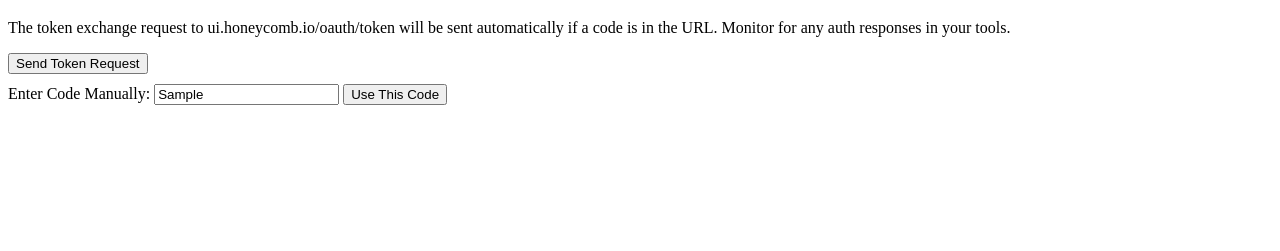
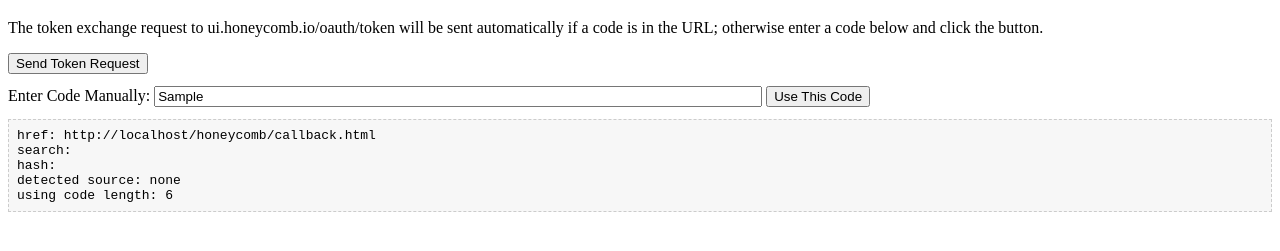
Before and after one commit to NikhilkaushikOp/postmessage, a plain HTML site: page honeycomb/callback.html in a window 1280 px wide. Both pictures are taken after typing "Sample" into the empty fields and a click on the button "Send Token Request". Shown: the part 61-312 px from the top of the page. Drawn offline with Linux system fonts and the light colour scheme; no server answers.

Commit message:
Update callback.html

```diff
--- a/honeycomb/callback.html
+++ b/honeycomb/callback.html
@@ -1,27 +1,31 @@
 <!DOCTYPE html>
 <html lang="en">
 <head>
-    <meta charset="UTF-8">
-    <meta name="viewport" content="width=device-width, initial-scale=1.0">
+  <meta charset="utf-8" />
+  <meta name="viewport" content="width=device-width, initial-scale=1" />
   <title>Honeycomb OAuth Token Exchange</title>
 </head>
 <body>
   <h1>OAuth Token Exchange Automation</h1>
-    <p>The token exchange request to ui.honeycomb.io/oauth/token will be sent automatically if a code is in the URL. Monitor for any auth responses in your tools.</p>
+  <p>The token exchange request to ui.honeycomb.io/oauth/token will be sent automatically if a code is in the URL; otherwise enter a code below and click the button.</p>
 
-    <button onclick="sendTokenRequest()" id="send-btn">Send Token Request</button>
-    <div id="token-display" style="margin-top: 20px; padding: 10px; border: 1px solid #ccc; display: none;">
-        <strong>Access Token:</strong>
-        <textarea id="access-token" readonly rows="4" cols="80"></textarea>
-    </div>
-    <div id="manual-code-input" style="margin-top: 10px; display: none;">
+  <button id="send-btn" onclick="sendTokenRequest(false)">Send Token Request</button>
+
+  <div id="manual-code-input" style="margin-top:12px; display:none;">
     <label for="manual-code">Enter Code Manually:</label>
-        <input type="text" id="manual-code" placeholder="e.g., ory_ac_pgt2lEFFVI-gPiSafxN2NimQv6T7GO2P5pfoWHzv9Ec.aK9KvEJijNnfkqtSkkb9i3k_PIEplFCtoHugDWfAf_w">
-        <button onclick="sendTokenRequest()">Use This Code</button>
+    <input type="text" id="manual-code" placeholder="paste authorization code here" style="width: 600px;" />
+    <button onclick="sendTokenRequest(true)">Use This Code</button>
   </div>
 
+  <div id="token-display" style="margin-top: 16px; padding: 10px; border: 1px solid #ccc; display: none;">
+    <div><strong>Access Token:</strong></div>
+    <textarea id="access-token" readonly rows="4" cols="90"></textarea>
+  </div>
+
+  <pre id="debug" style="margin-top:12px; background:#f7f7f7; padding:8px; border:1px dashed #ccc; display:none;"></pre>
+
   <script>
-        // OAuth token exchange details
+    // OAuth token exchange constants
     const tokenUrl = 'https://ui.honeycomb.io/oauth/token';
     const clientId = 'hcaoc_01k9ckyt8aq42x6s6h28p3kw55';
     const grantType = 'authorization_code';
@@ -29,25 +33,50 @@
     const clientSecret = 'nxk384hva53821kvbmg951eqmxdb373j';
     const redirectUri = 'https://nikhilkaushikop.github.io/postmessage/honeycomb/callback';
 
-        // Extract code from URL query params
-        function getQueryParam(param) {
-            const urlParams = new URLSearchParams(window.location.search);
-            return urlParams.get(param);
+    function getCodeFromQuery() {
+      const params = new URLSearchParams(window.location.search);
+      return params.get('code') || '';
     }
 
-        // Send token request via fetch
-        async function sendTokenRequest() {
-            const code = document.getElementById('manual-code') ? document.getElementById('manual-code').value.trim() : getQueryParam('code');
+    function getCodeFromHash() {
+      const hash = window.location.hash ? window.location.hash.slice(1) : '';
+      const params = new URLSearchParams(hash);
+      return params.get('code') || '';
+    }
+
+    function detectedCode() {
+      const q = getCodeFromQuery();
+      if (q) return { code: q, source: 'query' };
+      const h = getCodeFromHash();
+      if (h) return { code: h, source: 'hash' };
+      return { code: '', source: 'none' };
+    }
+
+    async function sendTokenRequest(preferManual) {
+      const manualEl = document.getElementById('manual-code');
+      const manual = manualEl ? (manualEl.value || '').trim() : '';
+      const { code: fromUrl, source } = detectedCode();
+      const code = preferManual ? (manual || fromUrl) : (fromUrl || manual);
+
       if (!code) {
         alert('No code found in URL or manual input. Please provide a code.');
         return;
       }
 
-            const sendBtn = document.getElementById('send-btn');
-            sendBtn.disabled = true;
-            sendBtn.textContent = 'Sending...';
+      const debugEl = document.getElementById('debug');
+      debugEl.style.display = 'block';
+      debugEl.textContent =
+        'href: ' + window.location.href + '\n' +
+        'search: ' + window.location.search + '\n' +
+        'hash: ' + window.location.hash + '\n' +
+        'detected source: ' + source + '\n' +
+        'using code length: ' + code.length;
 
-            const formData = new URLSearchParams({
+      const btn = document.getElementById('send-btn');
+      btn.disabled = true;
+      btn.textContent = 'Sending...';
+
+      const body = new URLSearchParams({
         client_id: clientId,
         grant_type: grantType,
         code: code,
@@ -57,51 +86,35 @@
       });
 
       try {
-                const response = await fetch(tokenUrl, {
+        const resp = await fetch(tokenUrl, {
           method: 'POST',
-                    headers: {
-                        'Content-Type': 'application/x-www-form-urlencoded',
-                        'Accept-Encoding': 'gzip, deflate, br'
-                    },
-                    body: formData.toString()
+          headers: { 'Content-Type': 'application/x-www-form-urlencoded' },
+          body: body.toString()
         });
 
-                if (!response.ok) {
-                    throw new Error(`HTTP ${response.status}: ${response.statusText}`);
+        if (!resp.ok) {
+          throw new Error(`HTTP ${resp.status} ${resp.statusText}`);
         }
 
-                const data = await response.json();
-                const accessToken = data.access_token || 'No access_token in response';
-
-                // Display the token
-                document.getElementById('access-token').value = accessToken;
+        const data = await resp.json();
+        const token = data.access_token || 'No access_token in response';
+        document.getElementById('access-token').value = token;
         document.getElementById('token-display').style.display = 'block';
-            } catch (error) {
-                alert('Error during token exchange: ' + error.message + '\nCheck console for details.');
-                console.error('Token exchange failed:', error);
+      } catch (e) {
+        alert('Error during token exchange: ' + e.message);
+        console.error(e);
       } finally {
-                sendBtn.disabled = false;
-                sendBtn.textContent = 'Send Token Request';
+        btn.disabled = false;
+        btn.textContent = 'Send Token Request';
       }
     }
 
-        // Auto-process on load if code in URL
-        window.onload = function() {
-            const code = getQueryParam('code');
-            const scope = getQueryParam('scope');
-            const state = getQueryParam('state');
-
-            if (code) {
-                // Auto-send if code present
-                sendTokenRequest();
+    window.onload = function () {
+      const found = detectedCode();
+      if (found.code) {
+        sendTokenRequest(false);
       } else {
-                // Show manual input option
         document.getElementById('manual-code-input').style.display = 'block';
-            }
-
-            // Optional: Log params for debugging
-            if (scope || state) {
-                console.log('Received scope:', scope, 'state:', state);
       }
     };
   </script>
```
Lines whose indentation alone changed are shown as unchanged.
